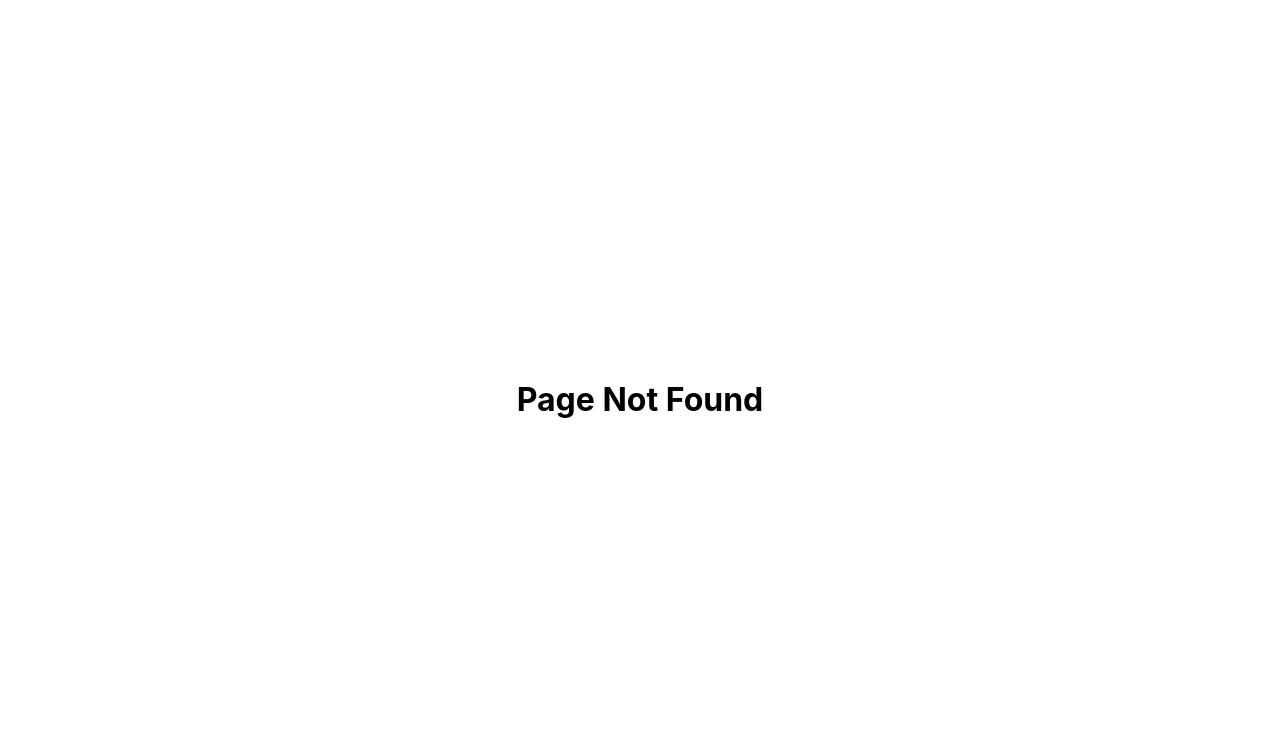
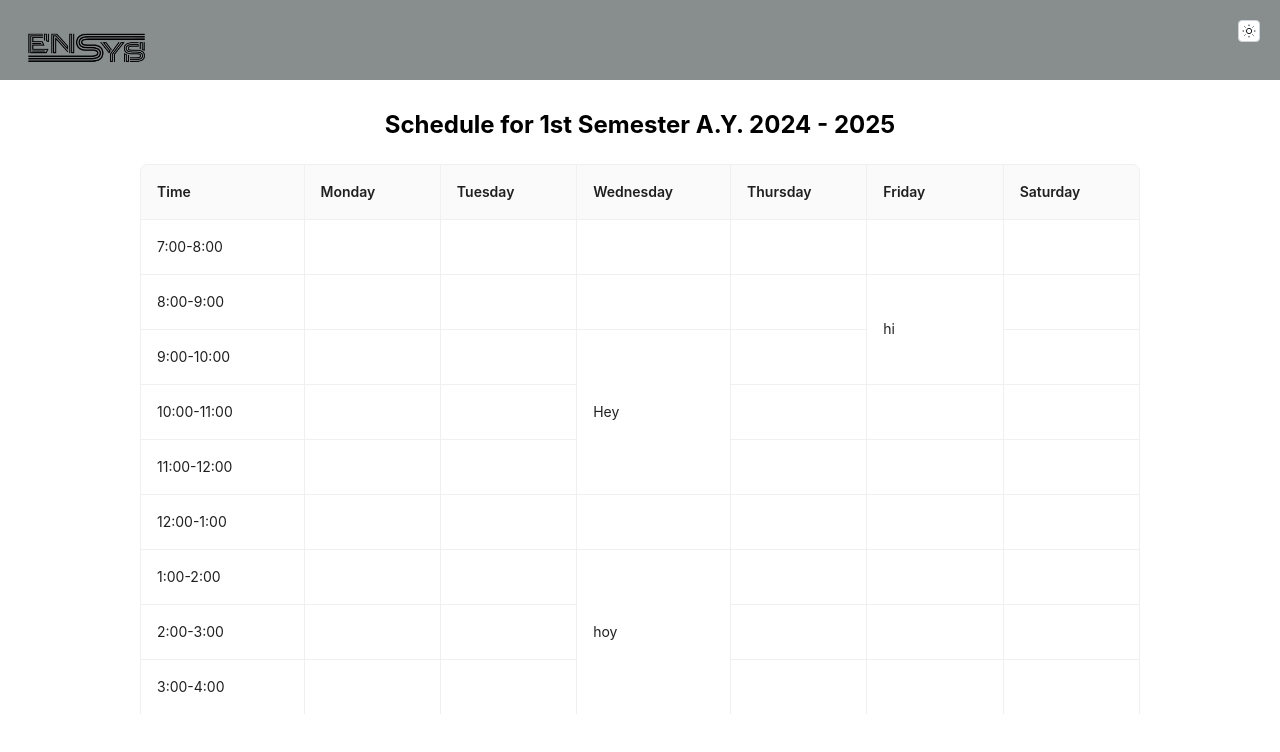
Before and after one commit to jmds0830/team-2, a React (Vite) app in the folder frontend/: page /my-schedule/1 in a window 1280 px wide. Before the commit this address had no page. Shown: the top 752 px of the page. Built offline with nearby package versions, Linux system fonts and the light colour scheme.

Commit message:
feat: added schedule content

```diff
--- a/frontend/src/pages/StudentInfoPage.jsx
+++ b/frontend/src/pages/StudentInfoPage.jsx
@@ -25,10 +25,17 @@ function StudentInfoPage() {
   const showModal = () => {
     setIsModalOpen(true);
     navigate(`/student-info/${id}/change-password`);
+    isDisabled;
   };
 
   const handleOk = async () => {
     try {
+      const hasErrors = Object.values(errors).some((error) => error !== '');
+      if (hasErrors) {
+        console.error('Cannot save due to validation errors');
+        return;
+      }
+
       const response = await fetch(`http://localhost:3000/student-info/${id}`, {
         method: 'PATCH',
         headers: {
--- /dev/null
+++ b/frontend/src/pages/StudentSchedulePage.jsx
@@ -0,0 +1,306 @@
+import React, { useContext, useEffect, useRef, useState } from 'react';
+import EnSysBanner from '../components/EnSysBanner';
+import { Button, Form, Input, Popconfirm, Table } from 'antd';
+import styles from '../styles/StudentSchedulePage.module.css';
+
+function StudentShedulePage() {
+  const currentYear = new Date().getFullYear();
+  const nextYear = currentYear + 1;
+
+  //
+
+  // const EditableContext = React.createContext(null);
+  // const EditableRow = ({ index, ...props }) => {
+  //   const [form] = Form.useForm();
+  //   return (
+  //     <Form form={form} component={false}>
+  //       <EditableContext.Provider value={form}>
+  //         <tr {...props} />
+  //       </EditableContext.Provider>
+  //     </Form>
+  //   );
+  // };
+
+  // const EditableCell = ({
+  //   title,
+  //   editable,
+  //   children,
+  //   dataIndex,
+  //   record,
+  //   handleSave,
+  //   ...restProps
+  // }) => {
+  //   const [editing, setEditing] = useState(false);
+  //   const inputRef = useRef(null);
+  //   const form = useContext(EditableContext);
+  //   useEffect(() => {
+  //     if (editing) {
+  //       inputRef.current.focus();
+  //     }
+  //   }, [editing]);
+  //   const toggleEdit = () => {
+  //     setEditing(!editing);
+  //     form.setFieldsValue({
+  //       [dataIndex]: record[dataIndex],
+  //     });
+  //   };
+  //   const save = async () => {
+  //     try {
+  //       const values = await form.validateFields();
+  //       toggleEdit();
+  //       handleSave({
+  //         ...record,
+  //         ...values,
+  //       });
+  //     } catch (errInfo) {
+  //       console.log('Save failed:', errInfo);
+  //     }
+  //   };
+  //   let childNode = children;
+  //   if (editable) {
+  //     childNode = editing ? (
+  //       <Form.Item
+  //         style={{
+  //           margin: 0,
+  //         }}
+  //         name={dataIndex}
+  //         rules={[
+  //           {
+  //             required: true,
+  //             message: `${title} is required.`,
+  //           },
+  //         ]}
+  //       >
+  //         <Input ref={inputRef} onPressEnter={save} onBlur={save} />
+  //       </Form.Item>
+  //     ) : (
+  //       <div
+  //         className="editable-cell-value-wrap"
+  //         style={{
+  //           paddingRight: 24,
+  //         }}
+  //         onClick={toggleEdit}
+  //       >
+  //         {children}
+  //       </div>
+  //     );
+  //   }
+  //   return <td {...restProps}>{childNode}</td>;
+  // };
+
+  const sharedOnCell = (_, index) => {
+    if (index === 1) {
+      return {
+        colSpan: 0,
+      };
+    }
+    return {};
+  };
+
+  const data = [
+    {
+      key: '0',
+      name: '7:00-8:00',
+    },
+    {
+      key: '1',
+      name: '8:00-9:00',
+      friday: 'hi',
+    },
+    {
+      key: '2',
+      name: '9:00-10:00',
+      wednesday: 'Hey',
+    },
+    {
+      key: '3',
+      name: '10:00-11:00',
+    },
+    {
+      key: '4',
+      name: '11:00-12:00',
+    },
+    {
+      key: '5',
+      name: '12:00-1:00',
+    },
+    {
+      key: '6',
+      name: '1:00-2:00',
+      wednesday: 'hoy',
+    },
+    {
+      key: '7',
+      name: '2:00-3:00',
+    },
+    {
+      key: '8',
+      name: '3:00-4:00',
+    },
+    {
+      key: '9',
+      name: '4:00-5:00',
+    },
+    {
+      key: '10',
+      name: '5:00-6:00',
+    },
+    {
+      key: '11',
+      name: '6:00-7:00',
+    },
+  ];
+
+  // const handleDelete = (key) => {
+  //   const newData = dataSource.filter((item) => item.key !== key);
+  //   setDataSource(newData);
+  // };
+
+  const columns = [
+    {
+      title: 'Time',
+      dataIndex: 'name',
+      width: 120,
+    },
+    {
+      title: 'Monday',
+      dataIndex: 'monday',
+      width: 100,
+    },
+    {
+      title: 'Tuesday',
+      dataIndex: 'tuesday',
+      width: 100,
+    },
+    {
+      title: 'Wednesday',
+      dataIndex: 'wednesday',
+      width: 100,
+      onCell: (_, index) => {
+        if (index === 2) {
+          return {
+            rowSpan: 3,
+          };
+        }
+
+        if (index === 3) {
+          return {
+            rowSpan: 0,
+          };
+        }
+
+        if (index === 4) {
+          return {
+            rowSpan: 0,
+          };
+        }
+
+        {
+          if (index === 6) {
+            return {
+              rowSpan: 3,
+            };
+          }
+
+          if (index === 7) {
+            return {
+              rowSpan: 0,
+            };
+          }
+
+          if (index === 8) {
+            return {
+              rowSpan: 0,
+            };
+          }
+        }
+
+        return {};
+      },
+    },
+    {
+      title: 'Thursday',
+      dataIndex: 'thursday',
+      width: 100,
+    },
+    {
+      title: 'Friday',
+      dataIndex: 'friday',
+      width: 100,
+      onCell: (_, index) => {
+        if (index === 1) {
+          return {
+            rowSpan: 2,
+          };
+        }
+
+        if (index === 2) {
+          return {
+            rowSpan: 0,
+          };
+        }
+
+        // if (index === 3) {
+        //   return {
+        //     rowSpan: 0,
+        //   };
+        // }
+
+        return {};
+      },
+    },
+    {
+      title: 'Saturday',
+      dataIndex: 'saturday',
+      width: 100,
+      // render: (_, record) => (
+      //   <Popconfirm
+      //     title="Sure to delete?"
+      //     onConfirm={() => handleDelete(record.key)}
+      //   >
+      //     <a>Delete</a>
+      //   </Popconfirm>
+      // ),
+    },
+  ];
+
+  // const columns = defaultColumns.map((col) => {
+  //   if (!col.editable) {
+  //     return col;
+  //   }
+  //   return {
+  //     ...col,
+  //     onCell: (record) => ({
+  //       record,
+  //       editable: col.editable,
+  //       dataIndex: col.dataIndex,
+  //       title: col.title,
+  //       handleSave,
+  //     }),
+  //   };
+  // });
+
+  return (
+    <>
+      <EnSysBanner />
+
+      <div>
+        <h2>
+          Schedule for 1st Semester A.Y. {currentYear} - {nextYear}{' '}
+        </h2>
+        <div>
+          <Table
+            className={styles.container}
+            bordered
+            dataSource={data}
+            columns={columns}
+            pagination={false}
+          />
+        </div>
+        <div></div>
+      </div>
+    </>
+  );
+}
+
+export default StudentShedulePage;
--- a/frontend/src/router.jsx
+++ b/frontend/src/router.jsx
@@ -3,6 +3,7 @@ import HomePage from './pages/HomePage';
 import NotFoundPage from './pages/NotFoundPage';
 import StudentRegistrationPage from './pages/StudentRegistrationPage';
 import StudentInfoPage from './pages/StudentInfoPage';
+import StudentShedulePage from './pages/StudentSchedulePage';
 
 const router = createBrowserRouter([
   {
@@ -30,6 +31,10 @@ const router = createBrowserRouter([
     element: <StudentInfoPage />,
   },
   {
+    path: '/my-schedule/:id',
+    element: <StudentShedulePage />,
+  },
+  {
     path: '*',
     element: <NotFoundPage />,
   },
--- /dev/null
+++ b/frontend/src/styles/StudentSchedulePage.module.css
@@ -0,0 +1,5 @@
+.container {
+  overflow-x: hidden;
+  max-height: 550px;
+  width: 1000px;
+}
```
